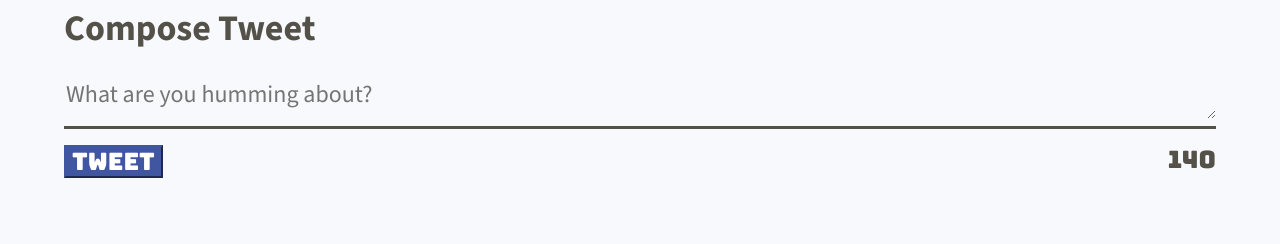
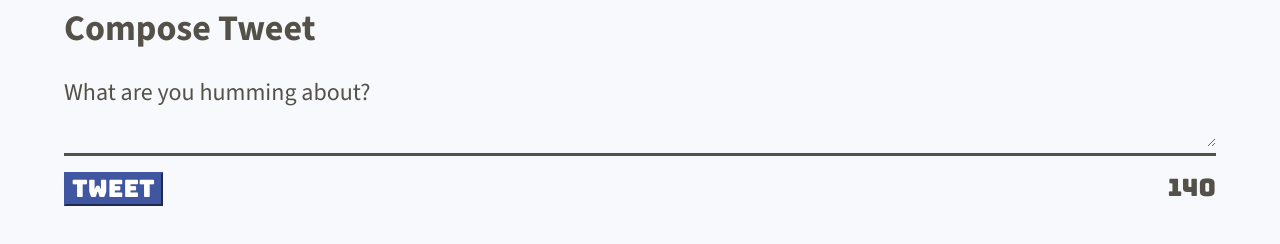
Before and after one commit to kimodell/tweeter, a website: page public/index.html in a window 1280 px wide. Shown: the part 542-786 px from the top of the page. Drawn offline with nearby package versions, Linux system fonts and the light colour scheme.

Commit message:
Add label to form, remove placeholder text from textarea

```diff
--- a/public/index.html
+++ b/public/index.html
@@ -24,6 +24,7 @@
 
     <!-- App JS -->
     <script type="text/javascript" src="/scripts/client.js"></script>
+    <script type="text/javascript" src="/scripts/composer-char-counter.js"></script>
   </head>
 
   <body>
@@ -50,8 +51,8 @@
       <section class="new-tweet">
         <h2>Compose Tweet</h2>
         <form action="http://localhost:8080/tweets" method="POST">
-          <label for="tweet-text"></label>
-          <textarea name="text" id="tweet-text" class= "tweet-text" placeholder="What are you humming about?"></textarea>
+          <label for="tweet-text">What are you humming about?</label>
+          <textarea name="text" id="tweet-text" class= "tweet-text"></textarea>
           <div class= "border">
             <button type="submit" class= "submit-button">Tweet</button>
             <output name="counter" class="counter" for="tweet-text">140</output>
```
